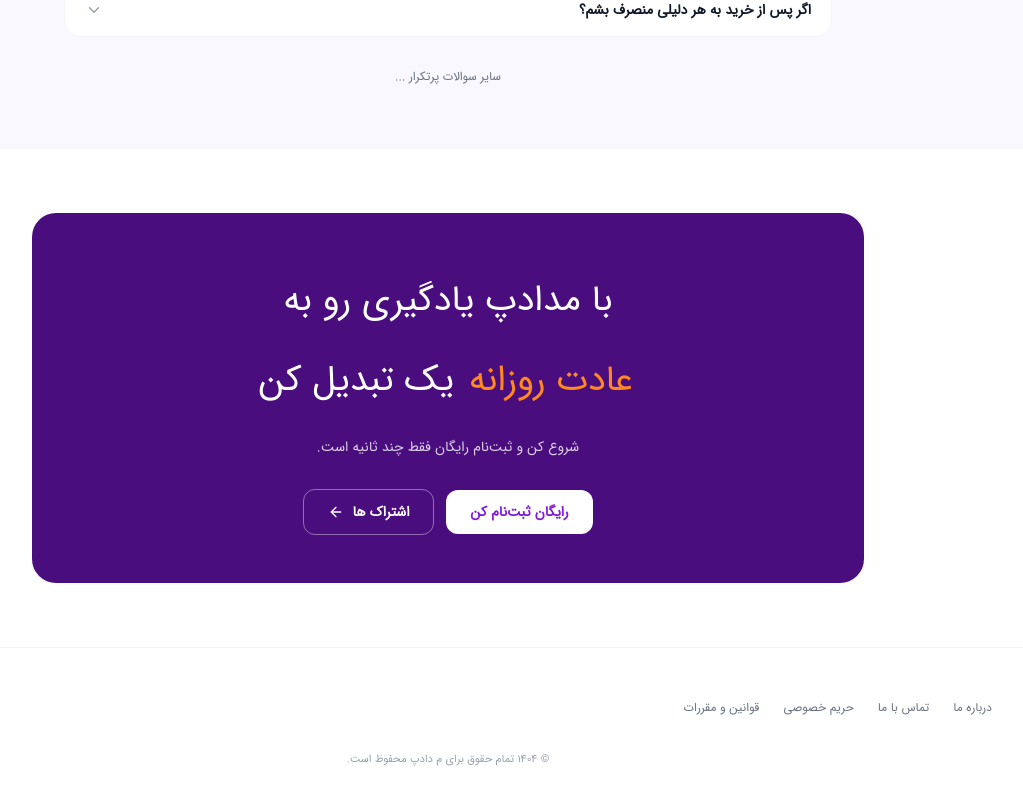
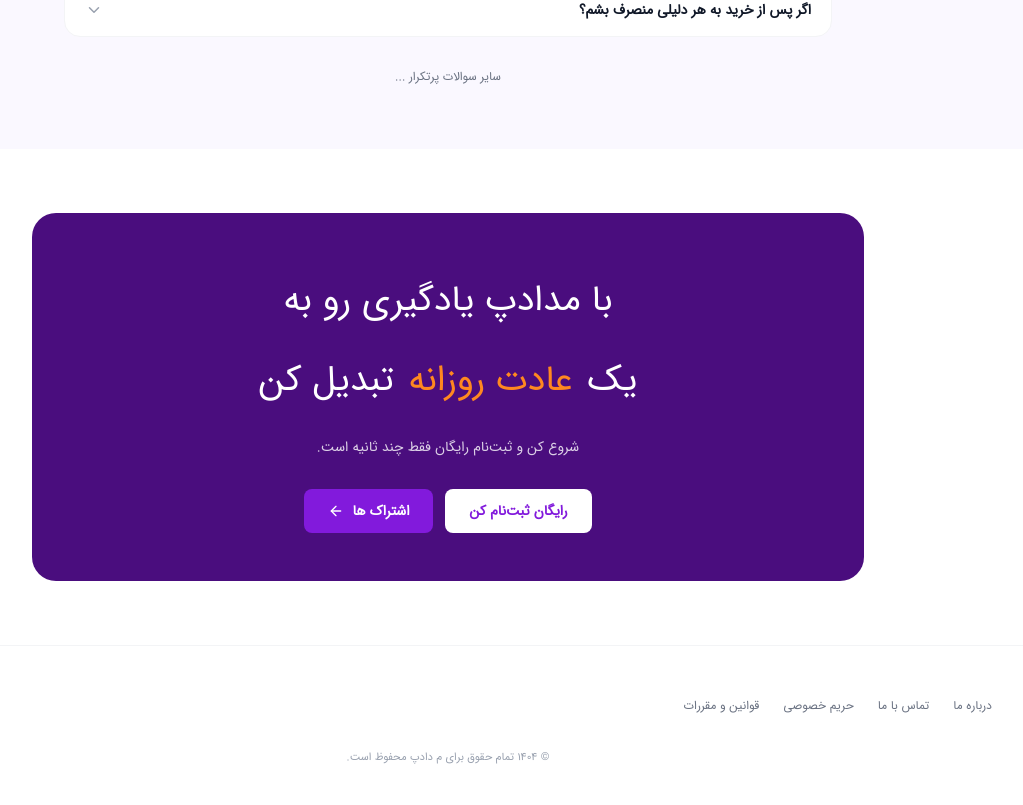
Before and after one commit to SaraSadeghnejad/medad-app, a Next.js app: page / in a window 1280 px wide. Shown: the part 5201-6006 px from the top of the page, without its empty margins (192-1215 px from the left). Built offline with nearby package versions, Linux system fonts and the light colour scheme.

Commit message:
update landing

```diff
--- a/src/components/sections/FinalCta.tsx
+++ b/src/components/sections/FinalCta.tsx
@@ -5,10 +5,10 @@
     <section className='bg-white py-16'>
       <div className='mx-auto max-w-4xl px-4 sm:px-6 lg:px-8'>
         <div className='rounded-3xl bg-[#4A0D7E] px-8 py-12 text-center text-white'>
-          <h2 className='text-2xl font-black font-medium leading-20 sm:text-3xl lg:text-4xl'>
+          <h2 className='text-2xl  font-normal leading-20 sm:text-3xl lg:text-4xl'>
             با مدادپ یادگیری رو به
-            <br />
-            <span className='text-[#FF8820] px-1'>عادت روزانه </span>یک تبدیل کن
+                <br/>
+            یک <span className='text-[#FF8820] px-1'> عادت روزانه </span>    تبدیل کن
           </h2>
 
           <p className='mt-4 text-sm text-white/80'>
@@ -18,12 +18,12 @@
           <div className='mt-8 flex flex-wrap items-center justify-center gap-3'>
             <a
               href='#pricing'
-              className='inline-flex items-center gap-2 rounded-xl bg-white px-6 py-3 text-sm font-bold text-[var(--brand)] transition hover:bg-gray-100'>
+              className='inline-flex items-center gap-2 rounded-lg bg-white px-6 py-3 text-sm font-bold text-[var(--brand)] transition hover:bg-gray-100'>
               رایگان ثبت‌نام کن
             </a>
             <a
               href='#pricing'
-              className='inline-flex items-center gap-2 rounded-xl border border-white/40 px-6 py-3 text-sm font-bold text-white transition hover:bg-white/10'>
+              className='inline-flex items-center gap-2 rounded-lg bg-[var(--brand)] px-6 py-3 text-sm font-bold text-white transition hover:bg-white/10'>
               اشتراک ها <ArrowLeft size={16} />
             </a>
           </div>
```
